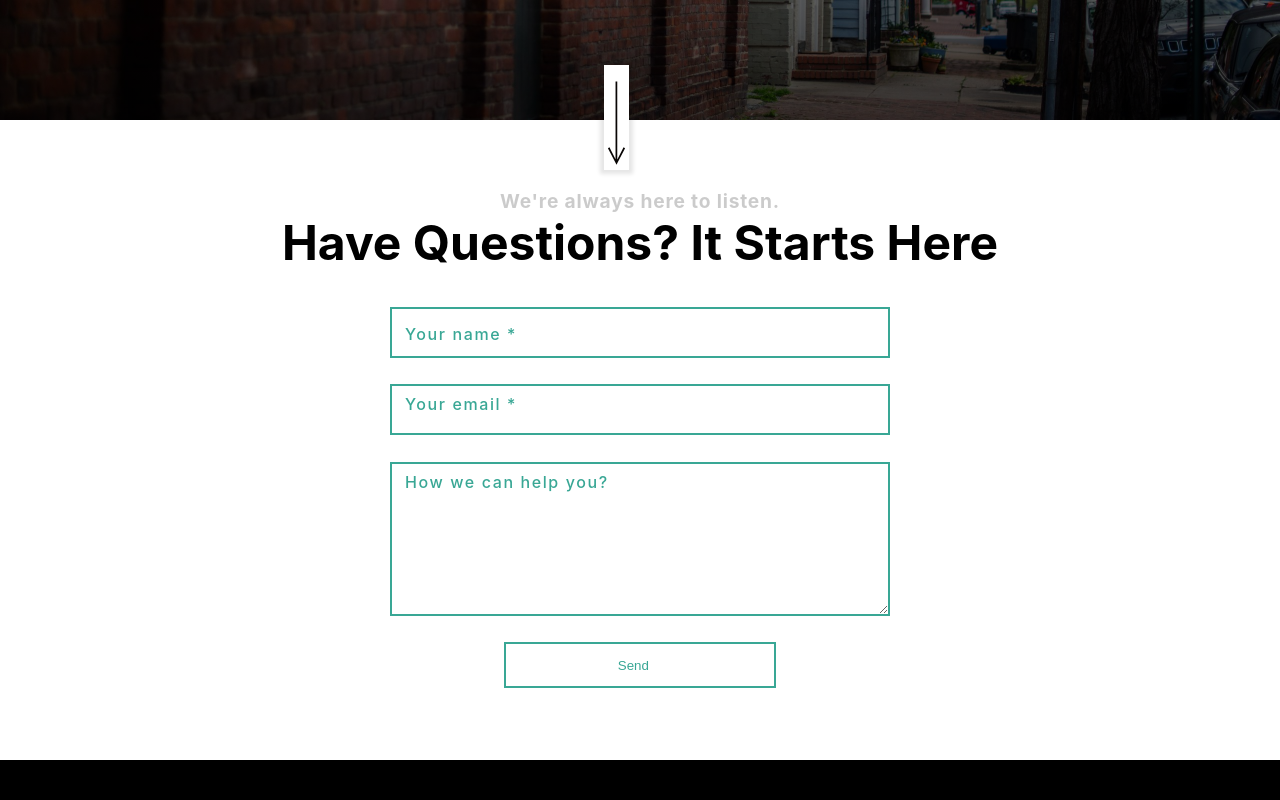
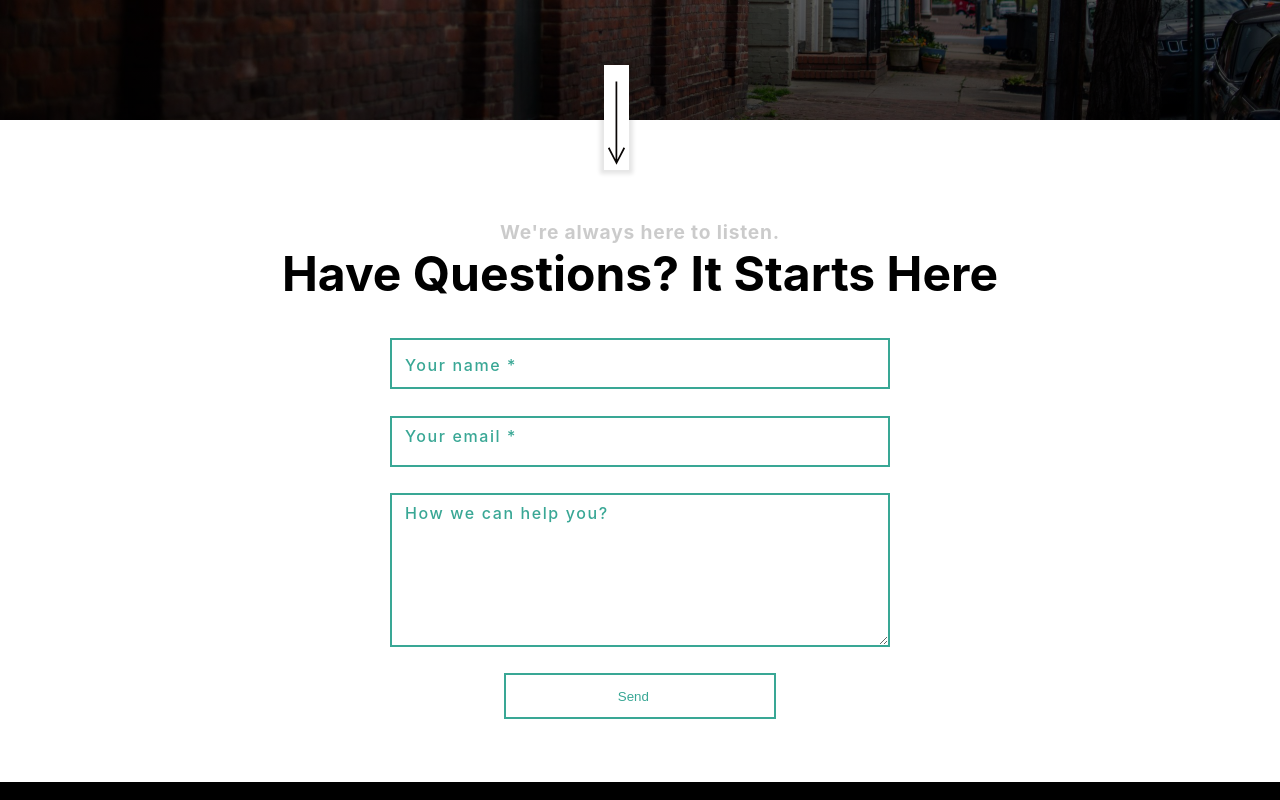
Before and after one commit to happy315/react-real-estate, a React (Create React App) app: page / in a window 1280 px wide. Shown: the part 600-1400 px from the top of the page. Built offline with nearby package versions, Linux system fonts and the light colour scheme.

Commit message:
Build:working on contact form How:I add submitHandler function for submiting the form

```diff
--- a/src/components/Contact/Contact.jsx
+++ b/src/components/Contact/Contact.jsx
@@ -3,7 +3,8 @@ import styled from "styled-components";
 import {IoMdHeartEmpty} from 'react-icons/io'
 const StyledContact = styled.div`
   width: 100%;
-  height: 80vh;
+  height: 40%;
+  padding: 100px 0 60px 0;
   position: relative;
   display: flex;
   flex-direction: column;
@@ -117,14 +118,26 @@ const StyledForm = styled.form`
 }
 `;
 
+
 const Contact = () => {
+
+
+    const submitHandler = (e) => {
+        e.preventDefault();
+    }
+
+
+
+
+
+
   return (
     <StyledContact>
       <StyledTitle>
         <h4>We're always here to listen.</h4>
         <h1>Have Questions? It Starts Here</h1>
       </StyledTitle>
-      <StyledForm action="" id="form">
+      <StyledForm action="" id="form" onSubmit={submitHandler}>
         <div>
           <ul>
             <li>
```
